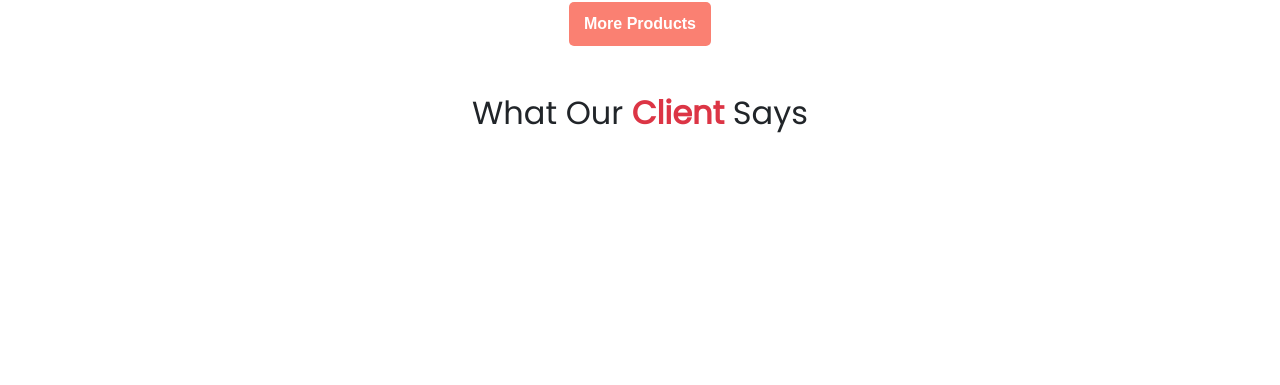
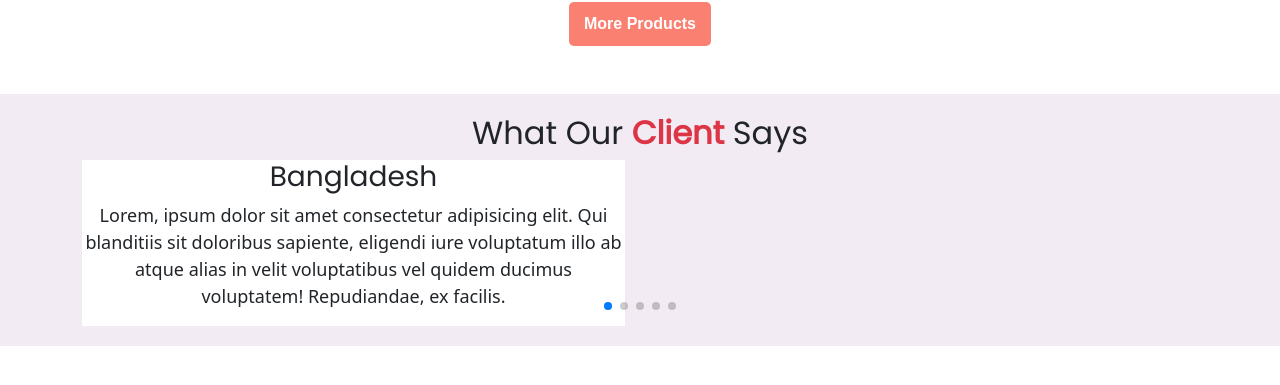
Before and after one commit to rayhanabir/home-fashion-zone-client, a React (Create React App) app: page / in a window 1280 px wide. Shown: the part 647-1032 px from the top of the page. Before the commit the page ends 827 px from the top, so only its background shows below. Built offline with nearby package versions, Linux system fonts and the light colour scheme; no server answers.

Commit message:
review post to db

```diff
--- a/package.json
+++ b/package.json
@@ -18,6 +18,7 @@
     "react-dom": "^17.0.2",
     "react-router-dom": "^5.3.0",
     "react-scripts": "5.0.0",
+    "swiper": "^7.4.1",
     "web-vitals": "^2.1.3"
   },
   "scripts": {
--- /dev/null
+++ b/src/pages/DashboardPage/Review/Review.css
@@ -0,0 +1,22 @@
+.review-input-area{
+    width: 100%;
+    display: flex;
+    justify-content: center;
+    align-items: center;
+
+}
+.review-input-box{
+    width: 500px;
+    background:darkgrey;
+    padding: 10px;
+    border-radius: 5px;
+}
+.review-input-box input, textarea{
+    width: 100%;
+    margin-bottom: 6px;
+    padding: 4px;
+
+}
+.review-input-box input[type="submit"]{
+    width: 50%;
+}
--- a/src/pages/DashboardPage/Review/Review.js
+++ b/src/pages/DashboardPage/Review/Review.js
@@ -1,11 +1,62 @@
-import React from 'react';
+import React, { useState } from "react";
+import useAuth from "../../../hooks/useAuth";
+import "./Review.css";
 
 const Review = () => {
-    return (
-        <div>
-            <h3>this is review page</h3>
+  const { user } = useAuth();
+  const initialCustomerInfo = { customerName: user.displayName };
+  const [reviewData, setReviewData] = useState(initialCustomerInfo);
+
+  const handleOnBlur = (e) => {
+    const field = e.target.name;
+    const value = e.target.value;
+    const newReviewData = { ...reviewData };
+    newReviewData[field] = value;
+    setReviewData(newReviewData);
+  };
+
+  const handleReviewSubmit = e =>{
+      e.preventDefault()
+      const review = {...reviewData};
+      fetch('http://localhost:5000/reviews', {
+          method:"POST",
+          headers:{
+              "Content-type":"application/json"
+          },
+          body:JSON.stringify(review)
+      })
+      .then(res => res.json())
+      .then(data => console.log(data))
+  }
+
+  return (
+    <>
+      <section className="dashboard-review-section">
+        <h3 className="text-center fw-bold mt-3 text-danger">Review</h3>
+        <div className="review-input-area">
+          <div className="review-input-box shadow">
+            <form onSubmit={handleReviewSubmit}>
+              <input
+                type="text"
+                name="customerName"
+                onBlur={handleOnBlur}
+                defaultValue={user.displayName}
+                placeholder="Your Name"
+              />
+              <textarea
+                cols="30"
+                rows="10"
+                name="customerReview"
+                onBlur={handleOnBlur}
+                placeholder="description"
+              ></textarea>
+              <input type="submit" value="Submit" />
+            </form>
+          </div>
         </div>
-    );
+      </section>
+    </>
+  );
 };
 
 export default Review;
--- /dev/null
+++ b/src/pages/HomePage/Review/Review.css
@@ -0,0 +1,4 @@
+.review-section{
+    background-color: rgb(243, 235, 243);
+    padding: 20px 0px;
+}
--- a/src/pages/HomePage/Review/Review.js
+++ b/src/pages/HomePage/Review/Review.js
@@ -1,12 +1,18 @@
 import React from 'react';
+import { Container } from 'react-bootstrap';
+import ReviewSlide from '../../Others/ReviewSlide/ReviewSlide';
+import './Review.css';
 
 const Review = () => {
     return (
         <>
-            <section className='my-5'>
+            <section className='my-5 review-section'>
                 <div className="review-area">
                     <h2 className='text-center '>What Our <span className='text-danger fw-bold'>Client</span> Says</h2>
                     <div className="review-card">
+                        <Container>
+                            <ReviewSlide></ReviewSlide>
+                        </Container>
 
                     </div>
                 </div>
--- /dev/null
+++ b/src/pages/Others/ReviewSlide/ReviewSlide.css
@@ -0,0 +1,31 @@
+.swiper {
+    width: 100%;
+    height: 100%;
+  }
+
+  .swiper-slide {
+    text-align: center;
+    font-size: 18px;
+    background: #fff;
+
+    /* Center slide text vertically */
+    display: -webkit-box;
+    display: -ms-flexbox;
+    display: -webkit-flex;
+    display: flex;
+    -webkit-box-pack: center;
+    -ms-flex-pack: center;
+    -webkit-justify-content: center;
+    justify-content: center;
+    -webkit-box-align: center;
+    -ms-flex-align: center;
+    -webkit-align-items: center;
+    align-items: center;
+  }
+
+  .swiper-slide img {
+    display: block;
+    width: 100%;
+    height: 100%;
+    object-fit: cover;
+  }
--- /dev/null
+++ b/src/pages/Others/ReviewSlide/ReviewSlide.js
@@ -0,0 +1,37 @@
+import React from "react";
+import camera from '../../../images/camera4.jpg';
+import { Swiper, SwiperSlide } from "swiper/react";
+import "./ReviewSlide.css";
+import "swiper/css";
+import "swiper/css/pagination";
+import SwiperCore, { Pagination } from "swiper";
+// install Swiper modules
+SwiperCore.use([Pagination]);
+
+const ReviewSlide = () => {
+  return (
+    <>
+      <Swiper
+        slidesPerView={2}
+        spaceBetween={30}
+        pagination={{
+          clickable: true,
+        }}
+        className="mySwiper"
+      >
+        <SwiperSlide><div>
+                <h3>Bangladesh</h3>
+                <p>Lorem, ipsum dolor sit amet consectetur adipisicing elit. Qui blanditiis sit doloribus sapiente, eligendi iure voluptatum illo ab atque alias in velit voluptatibus vel quidem ducimus voluptatem! Repudiandae, ex facilis.</p>
+            </div></SwiperSlide>
+        <SwiperSlide></SwiperSlide>
+        <SwiperSlide></SwiperSlide>
+        <SwiperSlide>Slide 4</SwiperSlide>
+        <SwiperSlide>Slide 5</SwiperSlide>
+        <SwiperSlide>Slide 6</SwiperSlide>
+
+      </Swiper>
+    </>
+  );
+};
+
+export default ReviewSlide;
```
Also changed, not shown: 1 other file (tests, documents, lock files or other folders).
